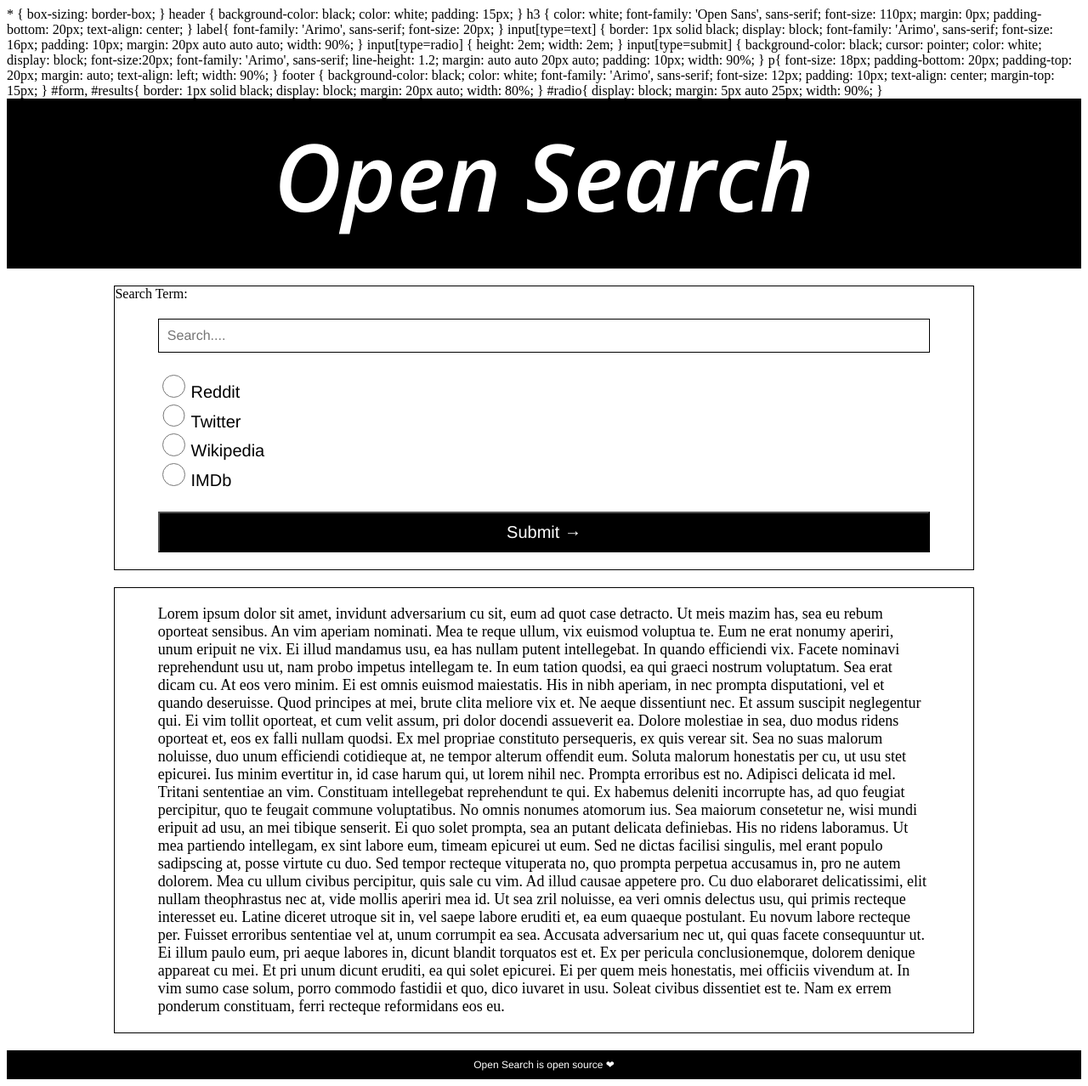
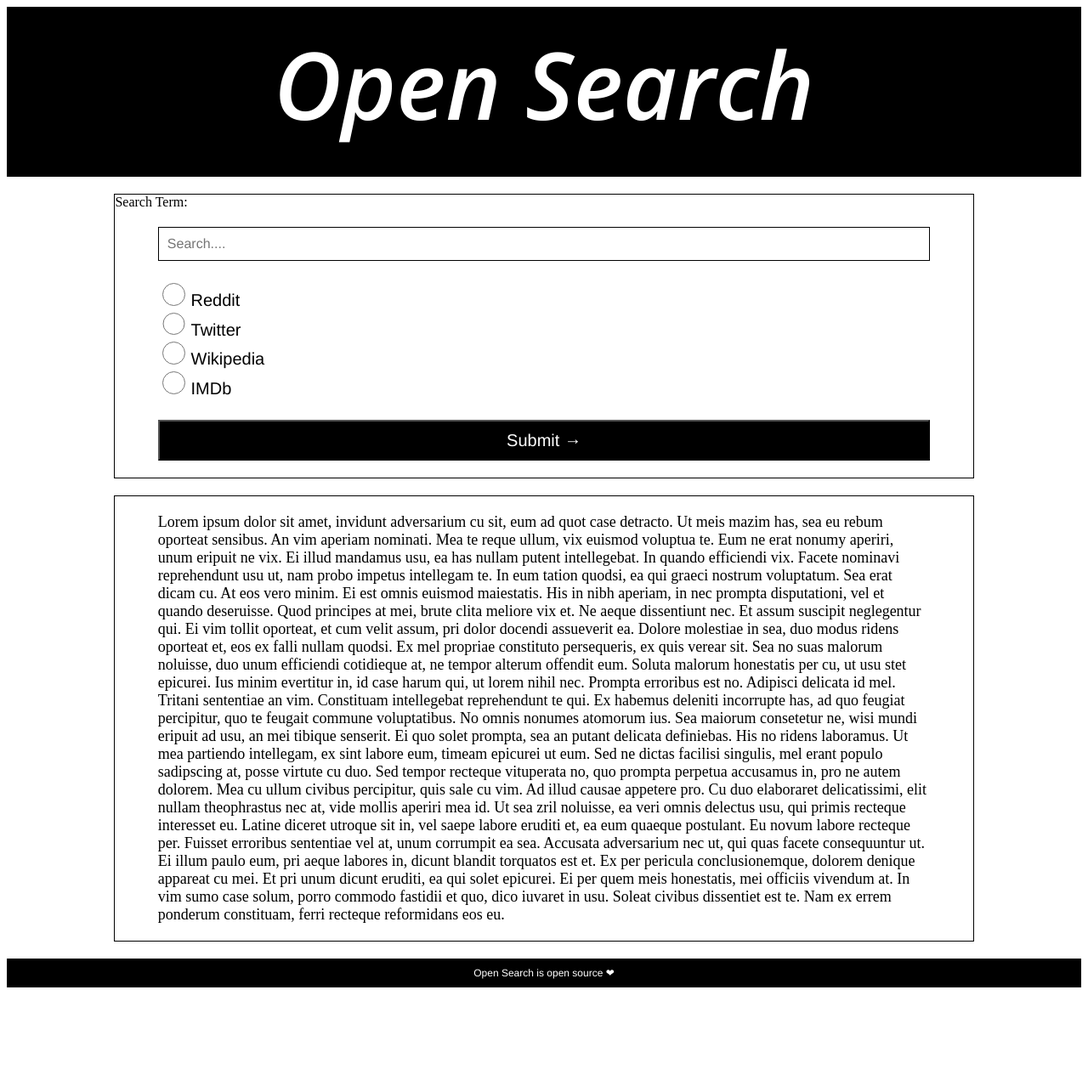
Before and after one commit to Rhernandez513/open_source_computing, a Django app: page / in a window 1280 px wide. Shown: the whole page at 85% size. After the commit the page ends 1162 px from the top, so only its background shows below. Run offline with Django 3.2, Linux system fonts and the light colour scheme.

Commit message:
missing closing tag

```diff
--- a/project1/polls/templates/index.html
+++ b/project1/polls/templates/index.html
@@ -4,7 +4,7 @@
     <meta charset="UTF-8">
     <link rel="stylesheet" type="text/css" href="Style1.css">
     <link href="https://fonts.googleapis.com/css?family=Arimo|Open+Sans:600i" rel="stylesheet">
-    <title>Open Search Application</title
+    <title>Open Search Application</title>
         <style>
         * {
     box-sizing: border-box;
```
